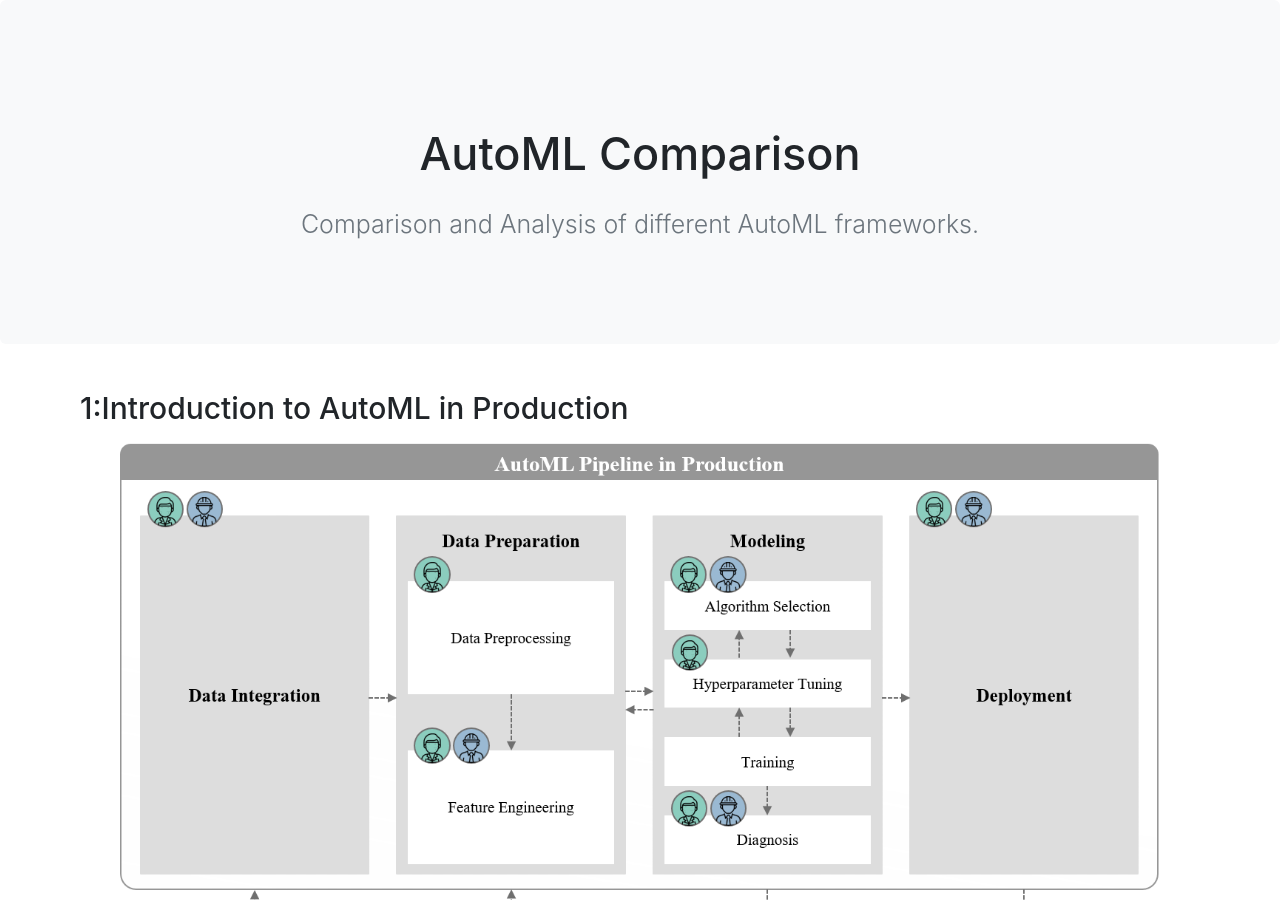
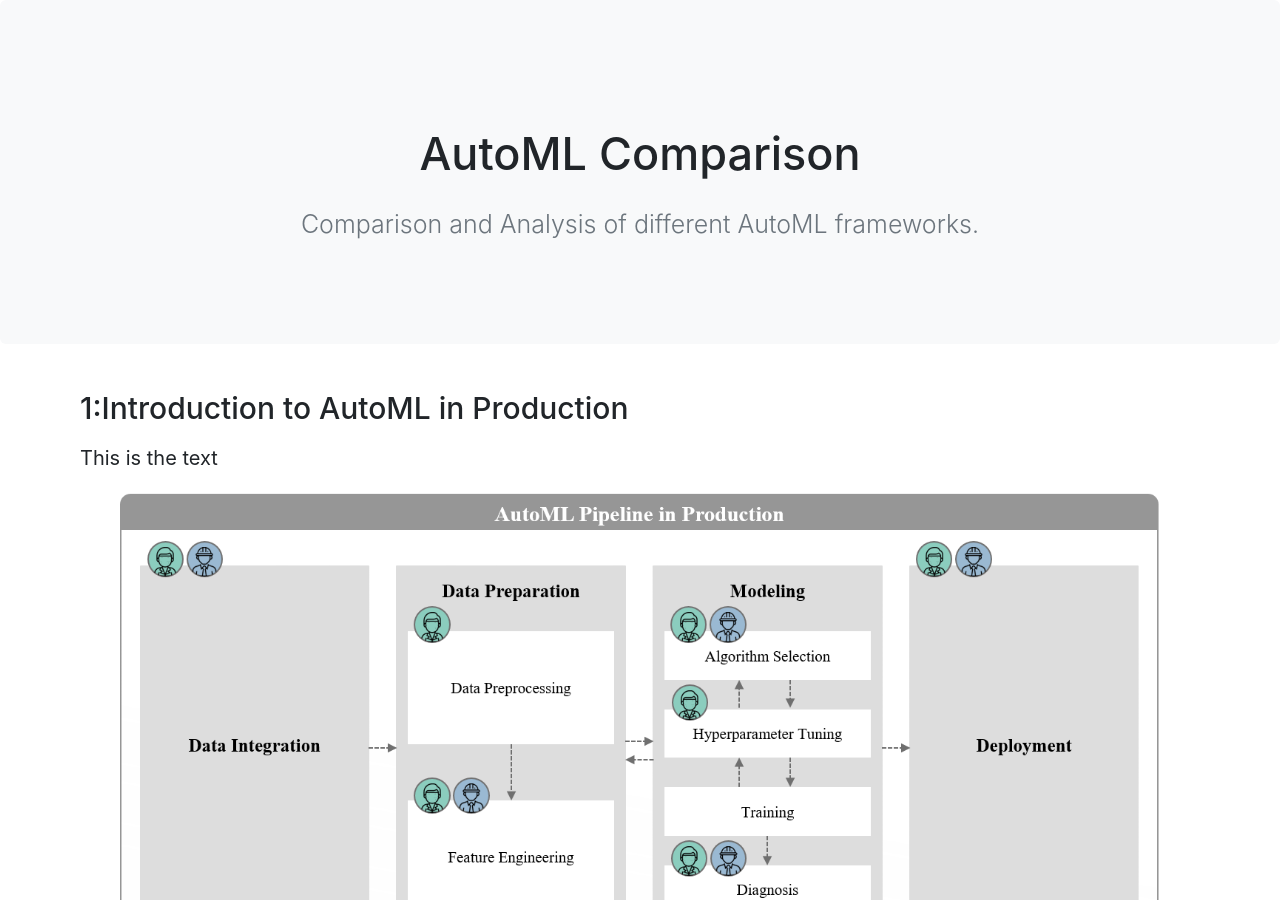
Before and after one commit to jonathankrauss/AutoML-Benchmark, a Jekyll site: the page built from README.md, in a window 1280 px wide and 900 px high. Built offline with Jekyll 4.4.1, drawn with Linux system fonts in a browser that asks for light colours; our own code applies the rules of GitHub Pages for plain Markdown files; comment, search, counter and statistics services are not loaded.

Commit message:
Update default.html

```diff
--- a/_layouts/default.html
+++ b/_layouts/default.html
@@ -44,7 +44,10 @@
       <p class="lead text-muted">Comparison and Analysis of different AutoML frameworks.</p>
   </div>
     </section>
-  <h2 class= "ph5"> 1:Introduction to AutoML in Production </h2>
+  <section class= "ph5">
+    <h2> 1:Introduction to AutoML in Production </h2>
+    <p> This is the text </p>
+  </section>
   <div class="ph4">
     <section class="pb3 ph5">
       <p><img src="static/images/pipeline.png" alt="AutoMLPipeline" title="AutoML pipeline in the context of production"></p>
```
